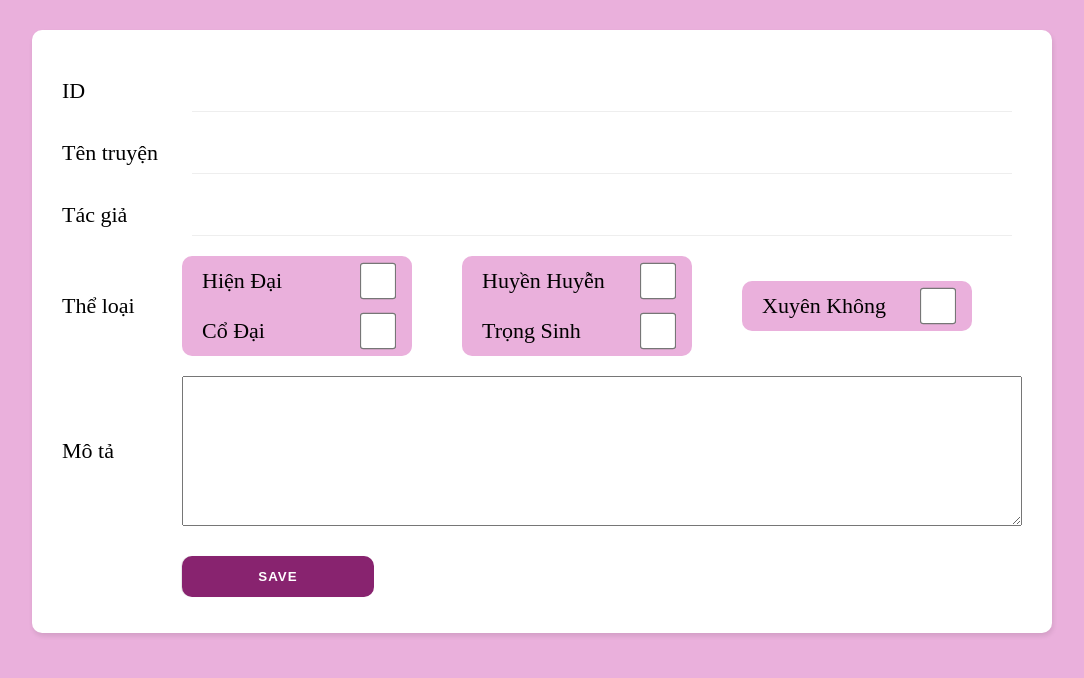
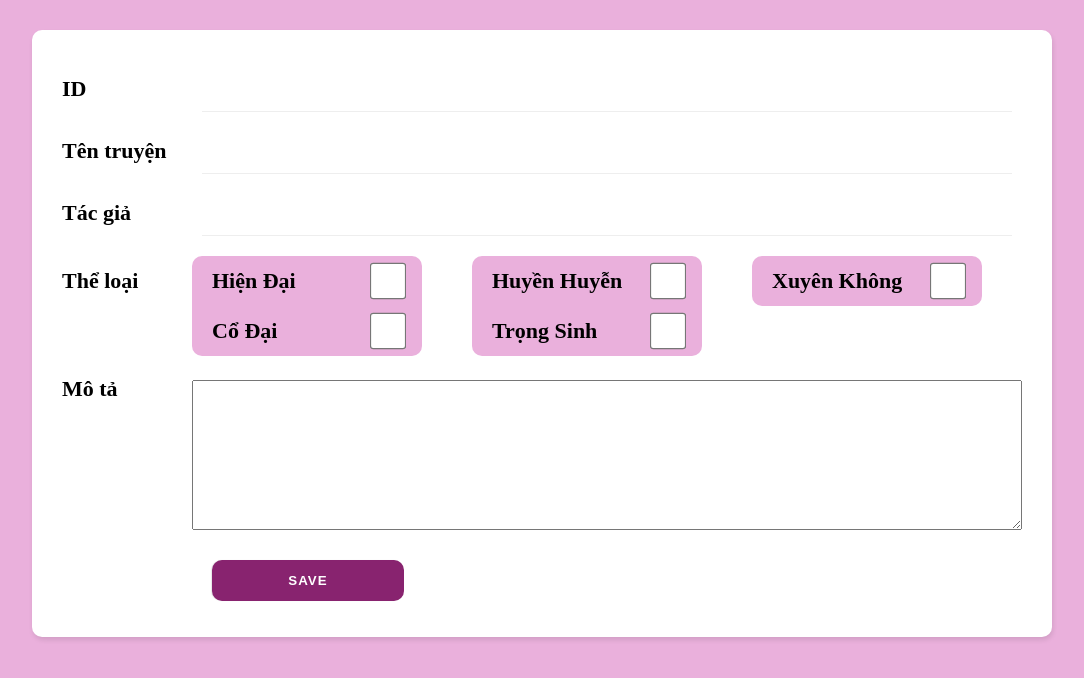
Before and after one commit to luanphamvan/luanphamvan.github.io, a plain HTML site: page index.html in a window 1280 px wide. Shown: the whole page, without its empty margins (98-1182 px from the left). Drawn offline with Linux system fonts and the light colour scheme; no server answers.

Commit message:
update css

```diff
--- a/styles.css
+++ b/styles.css
@@ -12,7 +12,8 @@ h1{
 }
 
 label {
-    font-size: 30px,
+    font-size: 30px;
+    font-weight: 600;
 }
 
 .content{
@@ -27,13 +28,13 @@ label {
 .form-row {
     display: flex;
     flex-direction: row;
-    align-items: center;
+    align-items:baseline;
     padding-top: 20px;
 
 }
 
 .form-row label {
-    min-width: 120px;
+    min-width: 130px;
 }
 
 
@@ -132,7 +133,7 @@ button{
     /* font-family: 'Arial'; */
     letter-spacing: 1px;
     color: #fff;
-    margin-left: 120px;
+    margin-left: 150px;
     margin-top: 30px;
 }
 
```
